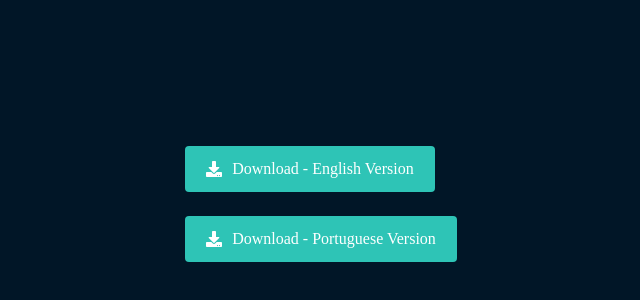
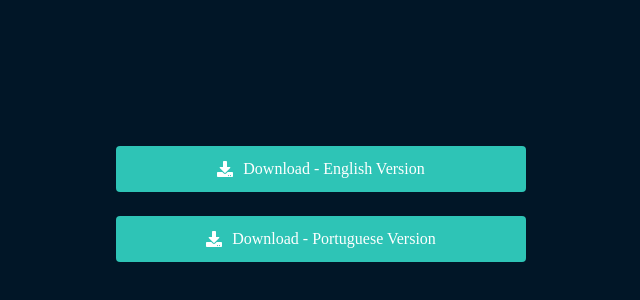
Before and after one commit to kiossoCamuegi/kiossocamuegi, a React (Create React App) app: page /resume in a window 1280 px wide. Shown: the part 196-496 px from the top of the page, without its empty margins (319-959 px from the left). Built offline with nearby package versions, Linux system fonts and the light colour scheme; a web font is replaced by a local one.

Commit message:
Add files via upload

```diff
--- a/src/index.css
+++ b/src/index.css
@@ -796,7 +796,17 @@ body  .card-data button:hover{
   padding:20px;
  }
 
+ .resume .block{
+  width:100%;
+  max-width:430px;
+  padding:10px;
+ }
+
+
+
  body .resume .btn{
+  width:100%;
+  text-align: center;
   padding:10px 20px;
   color:var(--sc-color);
   cursor: pointer;
@@ -806,6 +816,7 @@ body  .card-data button:hover{
   color:#ffff;
   display: flex;
   align-items: center;
+  justify-content: center;
 }
 
 body .resume .btn svg{
```
